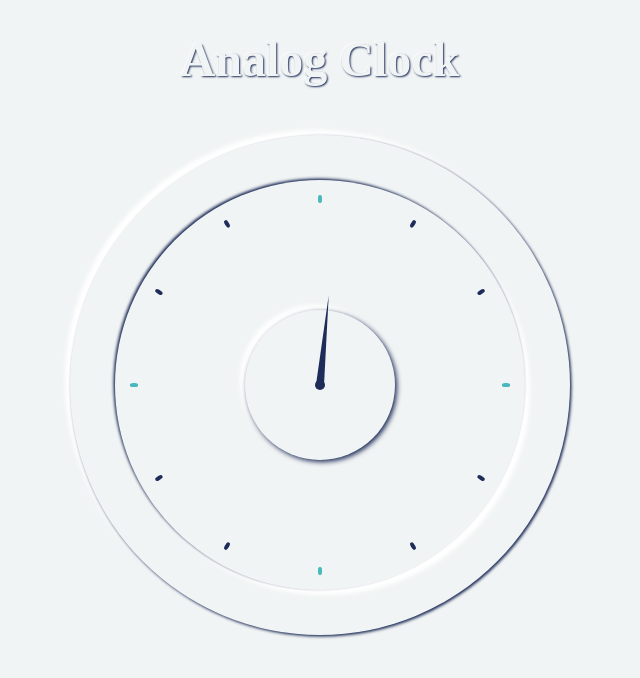
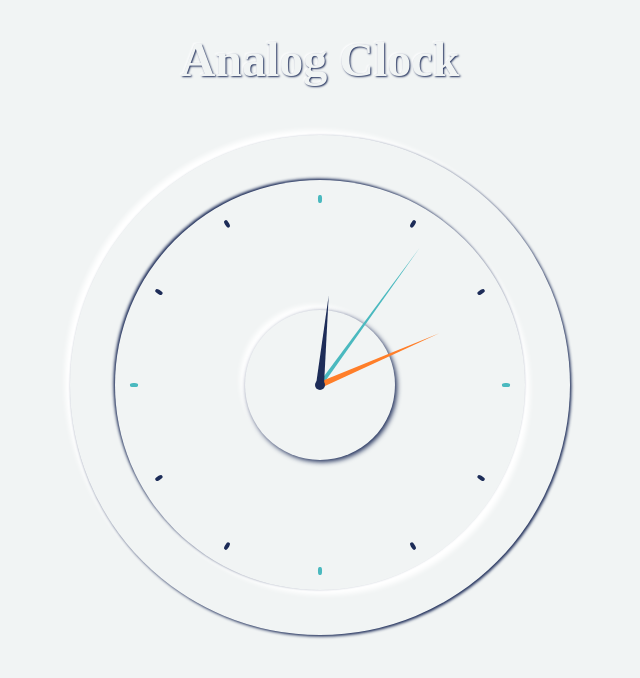
Before and after one commit to GuRaBang/analog-clock, a React (Create React App) app: page / in a window 1280 px wide. Shown: the top 678 px of the page, without its empty margins (320-960 px from the left). Built offline with nearby package versions, Linux system fonts and the light colour scheme.

Commit message:
FEAT: apply globalState on Clock component

```diff
--- a/src/components/Clock/Clock.tsx
+++ b/src/components/Clock/Clock.tsx
@@ -1,16 +1,20 @@
-import { useState } from "react";
+import { useRecoilValue, useSetRecoilState } from "recoil";
 import styled from "styled-components";
 import Marker from "./Marker";
 import Hand from "./Hand";
+import {
+  currentDateState,
+  currentTimeDataState,
+} from "../../recoil/globalState";
 import { useInterval } from "../../hooks";
-import { getAngles } from "../../utils";
 
 function Clock({ ...props }) {
-  const [date, setDate] = useState(new Date());
-  const [hour, minute] = [date.getHours(), date.getMinutes()];
-  const [hourAngle, minAngle, secAngle] = getAngles(date);
+  const setCurrentDate = useSetRecoilState(currentDateState);
+  const { hour, minute, hourAngle, minuteAngle, secondAngle } =
+    useRecoilValue(currentTimeDataState);
+
   useInterval(() => {
-    setDate(new Date());
+    setCurrentDate(new Date());
   }, 1000);
 
   return (
@@ -19,8 +23,8 @@ function Clock({ ...props }) {
         현재 시간은 {hour}시 {minute}분 입니다.
       </span>
       <Face aria-labelledby="time" {...props}>
-        <Hand angle={secAngle} type="sec" />
-        <Hand angle={minAngle} type="min" />
+        <Hand angle={secondAngle} type="second" />
+        <Hand angle={minuteAngle} type="minute" />
         <Hand angle={hourAngle} type="hour" />
         {Array.from({ length: 12 }).map((_, idx) => (
           <Marker key={idx} hour={idx + 1} />
--- a/src/index.tsx
+++ b/src/index.tsx
@@ -1,5 +1,6 @@
 import { StrictMode } from "react";
 import { createRoot } from "react-dom/client";
+import { RecoilRoot } from "recoil";
 import App from "./App";
 import GlobalStyle from "./styles/GlobalStyle";
 import reportWebVitals from "./reportWebVitals";
@@ -7,8 +8,10 @@ import reportWebVitals from "./reportWebVitals";
 const root = createRoot(document.getElementById("root") as HTMLElement);
 root.render(
   <StrictMode>
-    <GlobalStyle />
-    <App />
+    <RecoilRoot>
+      <GlobalStyle />
+      <App />
+    </RecoilRoot>
   </StrictMode>
 );
 
```
